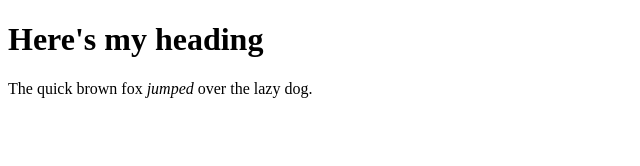
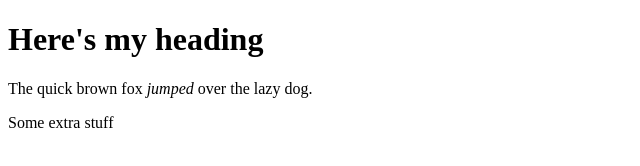
Before and after one commit to oznerol-emes/codes, a plain HTML site: page index.html in a window 1280 px wide. Shown: the whole page, without its empty margins (0-640 px from the left). Drawn offline with Linux system fonts and the light colour scheme.

Commit message:
heres a new msg

```diff
--- a/index.html
+++ b/index.html
@@ -6,5 +6,6 @@
 <body>
 <h1>Here's my heading</h1>
 <p>The quick brown fox <em>jumped</em> over the lazy dog.</p>
+<p>Some extra stuff</p>
 </body>
 </html>
```
